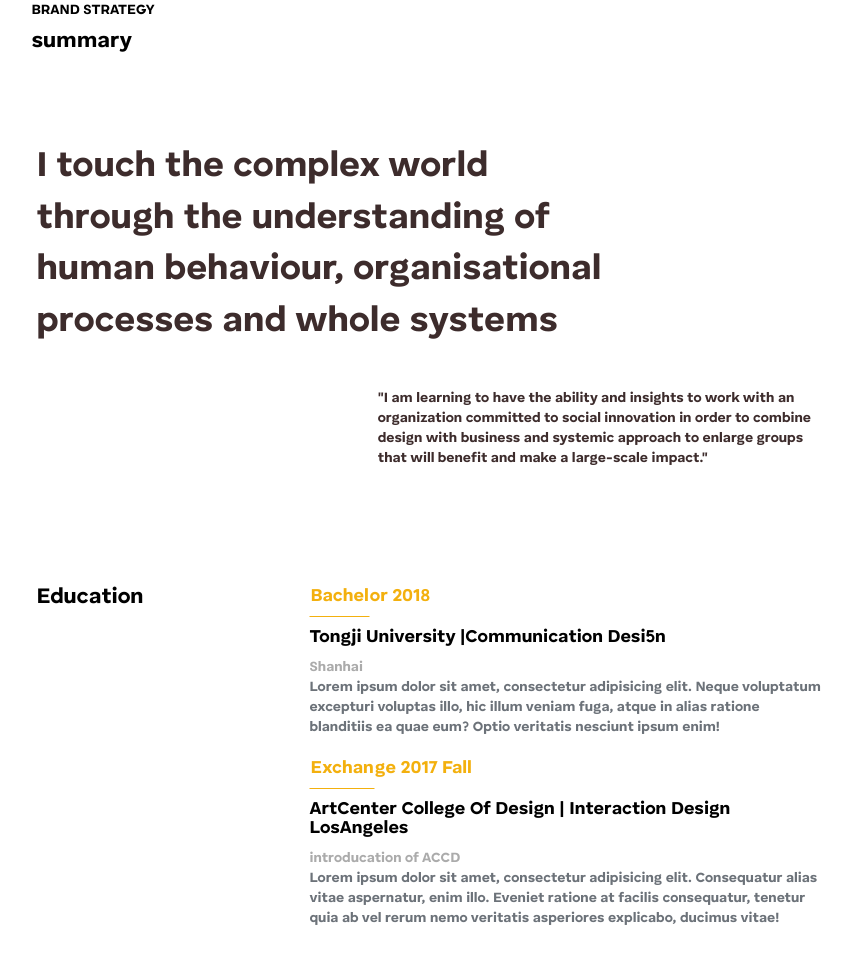
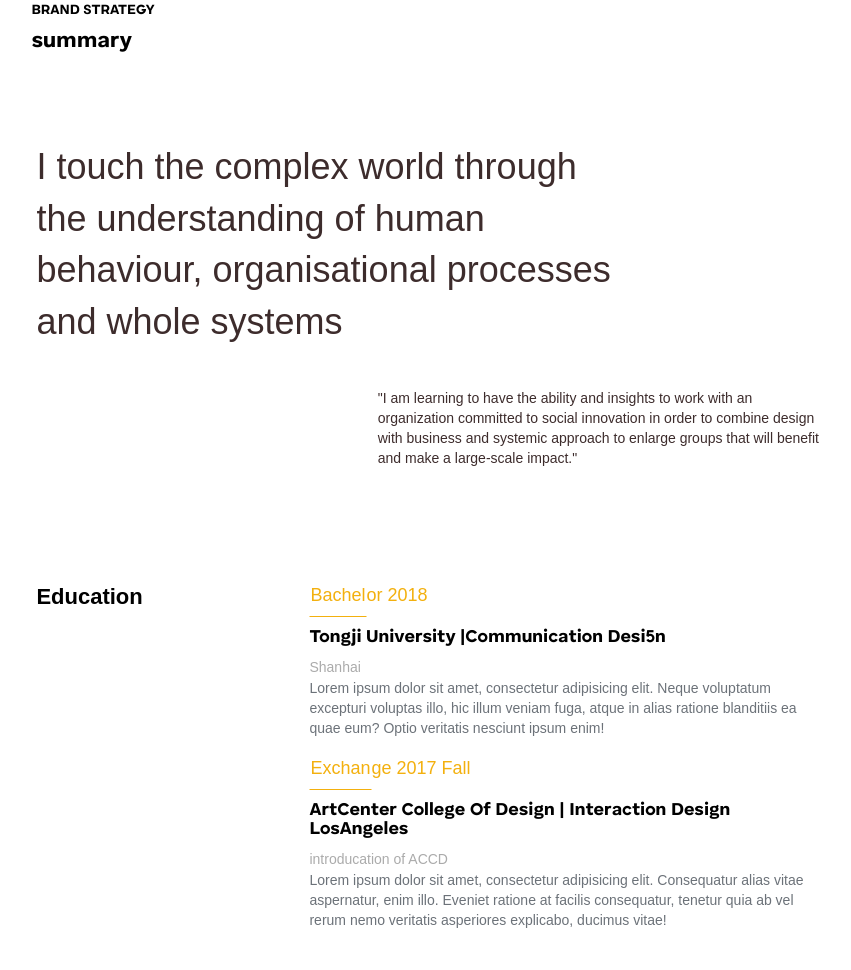
Before and after one commit to Hangie921/tammy, a plain HTML site: page index.html in a window 1280 px wide. Shown: the part 1830-2800 px from the top of the page, without its empty margins (209-1060 px from the left). Drawn offline with nearby package versions, Linux system fonts and the light colour scheme.

Commit message:
font issue

```diff
--- a/css/main.css
+++ b/css/main.css
@@ -398,12 +398,13 @@ ul li {
   right: 10%;
   text-align: left;
   z-index: 10;
+  font-family: Helvetic, sans-serif;
 }
 
 .carousel-caption h1 {
   text-shadow: none;
   font-size: 72px;
-  font-weight: 100;
+  font-weight: lighter;
   text-transform: capitalize;
   letter-spacing: 5px;
 }
@@ -412,7 +413,7 @@ ul li {
   margin-top: 100px;
   text-shadow: none;
   font-size: 16px;
-  font-weight: 400;
+  font-weight: 300;
   letter-spacing: 2px;
 }
 
@@ -548,10 +549,12 @@ ul li {
   font-size: 36px;
   font-weight: 300;
   margin-top: 7%;
+  font-family: Helvetic, sans-serif;
 }
 
 .slogan2 {
   padding-bottom: 7%;
+  font-family: Helvetic, sans-serif;
 }
 
 .about .slogan2 p {
@@ -592,6 +595,7 @@ ul li {
   color:  #000;
   font-weight: 600;
   text-transform: capitalize;
+  font-family: Helvetic, sans-serif;
 }
 
 .resume_group .under_line {
@@ -606,8 +610,8 @@ ul li {
   text-transform: capitalize;
   color: #f3b00e;
   border-color: #f3b00e;
-  font-weight: 400;
-  font-family: 'human_sansbold', Helvetic, sans-serif;
+  font-weight: 300;
+  font-family: Helvetic, sans-serif;
 }
 
 .resume_group .department {
@@ -619,10 +623,12 @@ ul li {
 .resume_group .location {
   color: #ababab;
   font-weight: normal;
+  font-family: Helvetic, sans-serif;
 }
 
-.resume_group p {
+.resume_group .content {
   font-weight: initial;
+  font-family: Helvetic, sans-serif;
 }
 
 .resume_group .specialties {
```
